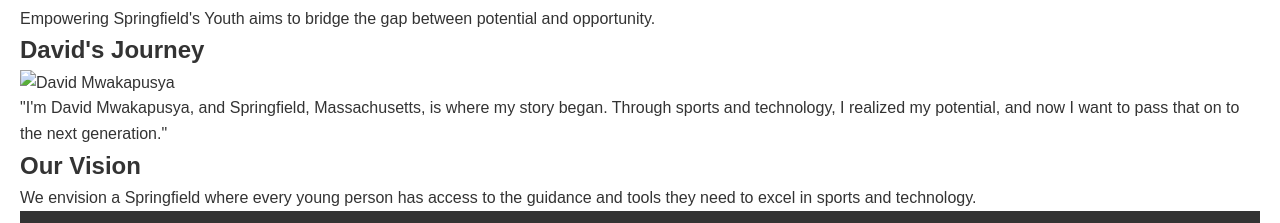
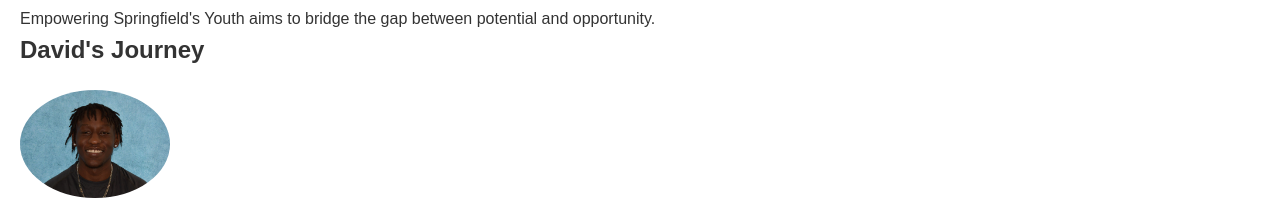
Before and after one commit to DavidMwakapusya/EmpoweringTech, a plain HTML site: page about.html in a window 1280 px wide. Shown: the part 131-354 px from the top of the page. Drawn offline with Linux system fonts and the light colour scheme; files that its build step writes are made by us from their sources; files whose address does not match are found by name.

Commit message:
Add files via upload

```diff
--- a/styles.css
+++ b/styles.css
@@ -195,3 +195,10 @@ blockquote {
     color: #ff4b4b;
     border-radius: 5px;
 }
+
+.headshot {
+    width: 150px; /* Adjust width */
+    height: auto; /* Maintain aspect ratio */
+    border-radius: 50%; /* Make it circular */
+    margin: 20px 0; /* Add some margin */
+}
```
Also changed, not shown: david-headshot.jpg (added).
